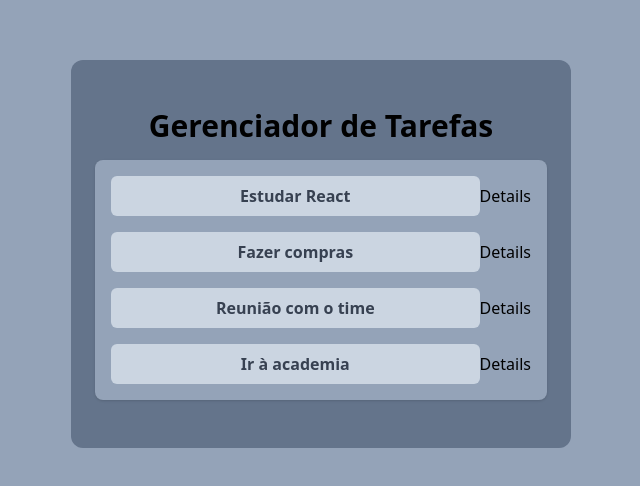
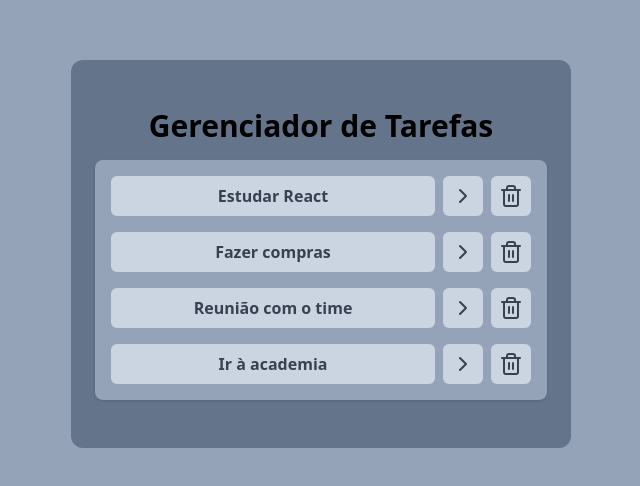
Before and after one commit to Carecsnay/Lista-de-Tarefa-ReactJS-com-Persistencia, a React (Vite) app: page / in a window 1280 px wide. Shown: the part 146-632 px from the top of the page, without its empty margins (319-959 px from the left). Built offline with nearby package versions, Linux system fonts and the light colour scheme.

Commit message:
feat: add new components (trash and chevronRight) and add function.

```diff
--- a/src/App.jsx
+++ b/src/App.jsx
@@ -28,11 +28,27 @@ function App() {
       isCompleted: false,
     },
   ]);
+
+  function onTaskClick(TaskId) {
+    const newTasks = tasks.map((task) => {
+      if (task.id === TaskId)
+        return {
+          ...tasks,
+          isCompleted: !task.isCompleted,
+        };
+      else {
+        return task;
+      }
+    });
+    setTasks(newTasks);
+  }
   return (
-        <div className="w-screen h-screen bg-slate-400 flex items-center justify-center flex-col p-6">
-            <div className="w-[500px] bg-slate-500 py-12 px-6 rounded-xl">
-                <h1 className="text-3xl text-black font-bold text-center pb-4">Gerenciador de Tarefas</h1>
-                <Tasks tasks={tasks} />
+    <div className="flex h-screen w-screen flex-col items-center justify-center bg-slate-400 p-6">
+      <div className="w-[500px] rounded-xl bg-slate-500 px-6 py-12">
+        <h1 className="pb-4 text-center text-3xl font-bold text-black">
+          Gerenciador de Tarefas
+        </h1>
+        <Tasks tasks={tasks} onTaskClick={onTaskClick} />
       </div>
     </div>
   );
--- a/src/components/Tasks.jsx
+++ b/src/components/Tasks.jsx
@@ -1,13 +1,20 @@
+import { ChevronRightIcon, Trash2 } from "lucide-react";
+
 function Tasks(props) {
   return (
     <div>
-            <ul className="space-y-4 shadow p-4 bg-slate-400 rounded-lg">
+      <ul className="space-y-4 rounded-lg bg-slate-400 p-4 shadow">
         {props.tasks.map((tasks) => (
-                    <li className="flex" key={tasks.id}>
-                        <button className="bg-slate-300 text-gray-700 p-2 rounded-md font-semibold w-full">
+          <li className="flex gap-2" key={tasks.id}>
+            <button className="w-full rounded-md bg-slate-300 p-2 font-semibold text-gray-700">
               {tasks.title}
             </button>
-                        <button>Details</button>
+            <button className="rounded-md bg-slate-300 p-2 font-semibold text-gray-700">
+              <ChevronRightIcon />
+            </button>
+            <button className="rounded-md bg-slate-300 p-2 font-semibold text-gray-700">
+              <Trash2 />
+            </button>
           </li>
         ))}
       </ul>
```
Lines whose indentation alone changed are shown as unchanged.
